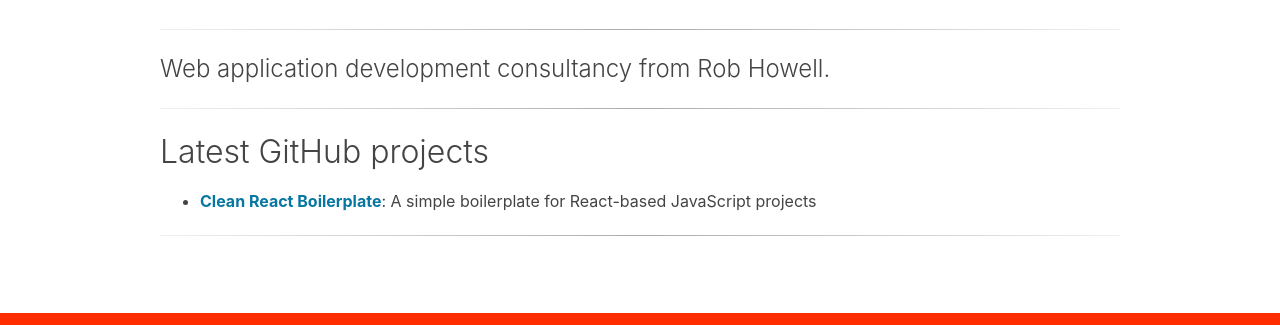
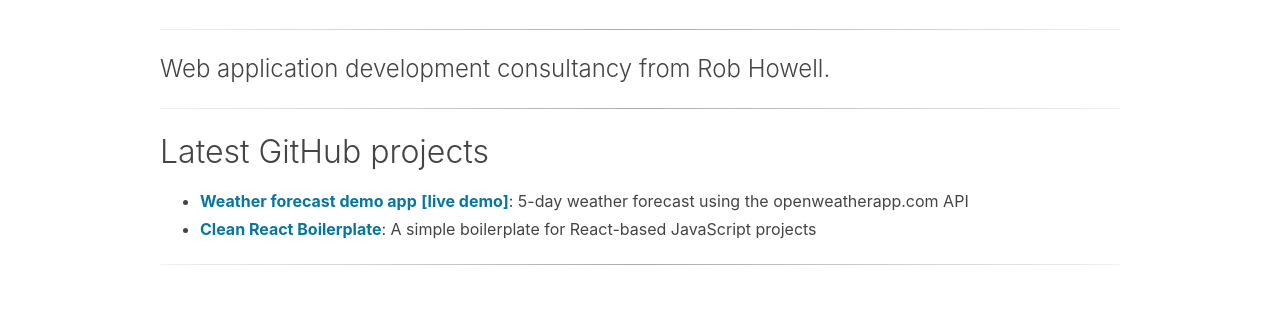
Before and after one commit to robhowell/flymobileapps.com, a plain HTML site: page index.html in a window 1280 px wide. Shown: the part 328-653 px from the top of the page. Drawn offline with Linux system fonts and the light colour scheme.

Commit message:
Add weather app to list of GitHub projects

```diff
--- a/css/main.css
+++ b/css/main.css
@@ -86,6 +86,10 @@
   flex: 1 0 auto;
 }
 
+.latest-github-projects-list li {
+  margin-bottom: 10px;
+}
+
 .page-footer {
   color: white;
   flex: 1;
--- a/index.html
+++ b/index.html
@@ -35,7 +35,8 @@
 
         <h1>Latest GitHub projects</h1>
 
-        <ul>
+        <ul class="latest-github-projects-list">
+          <li><a href="https://github.com/robhowell/weather-forecast-demo-app">Weather forecast demo app</a> <a href="https://weather-forecast-demo-app.now.sh">[live demo]</a>: 5-day weather forecast using the openweatherapp.com API</li>
           <li><a href="https://github.com/robhowell/clean-react-boilerplate">Clean React Boilerplate</a>: A simple boilerplate for React-based JavaScript projects</li>
         </ul>
 
```
